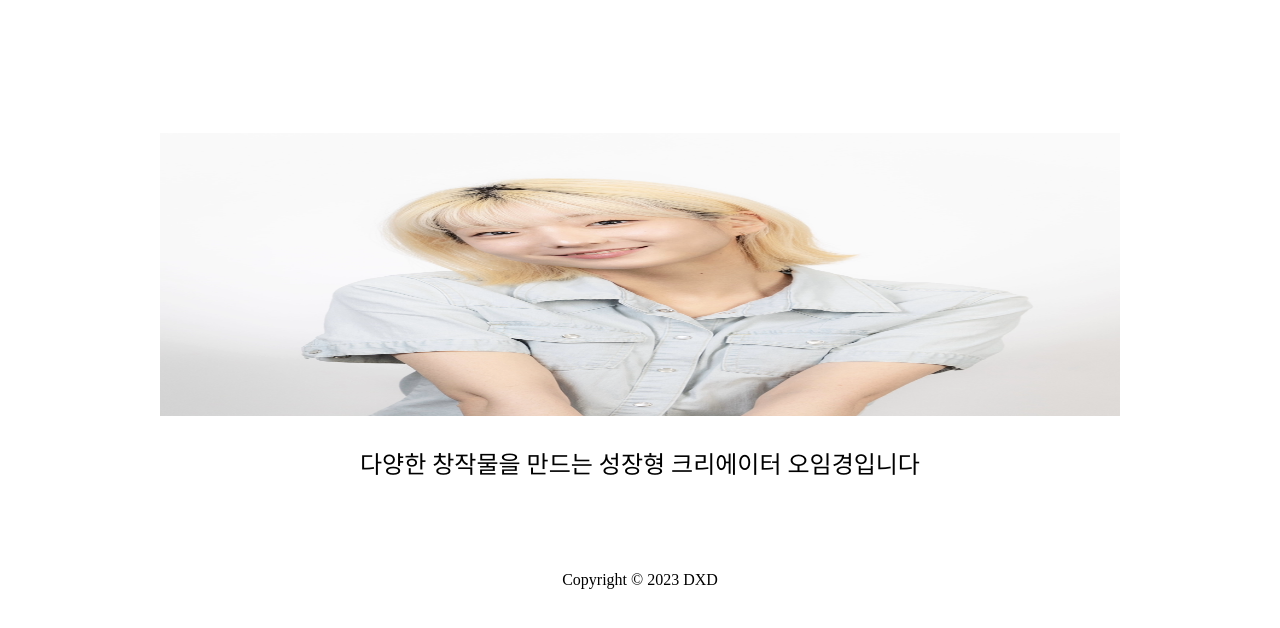
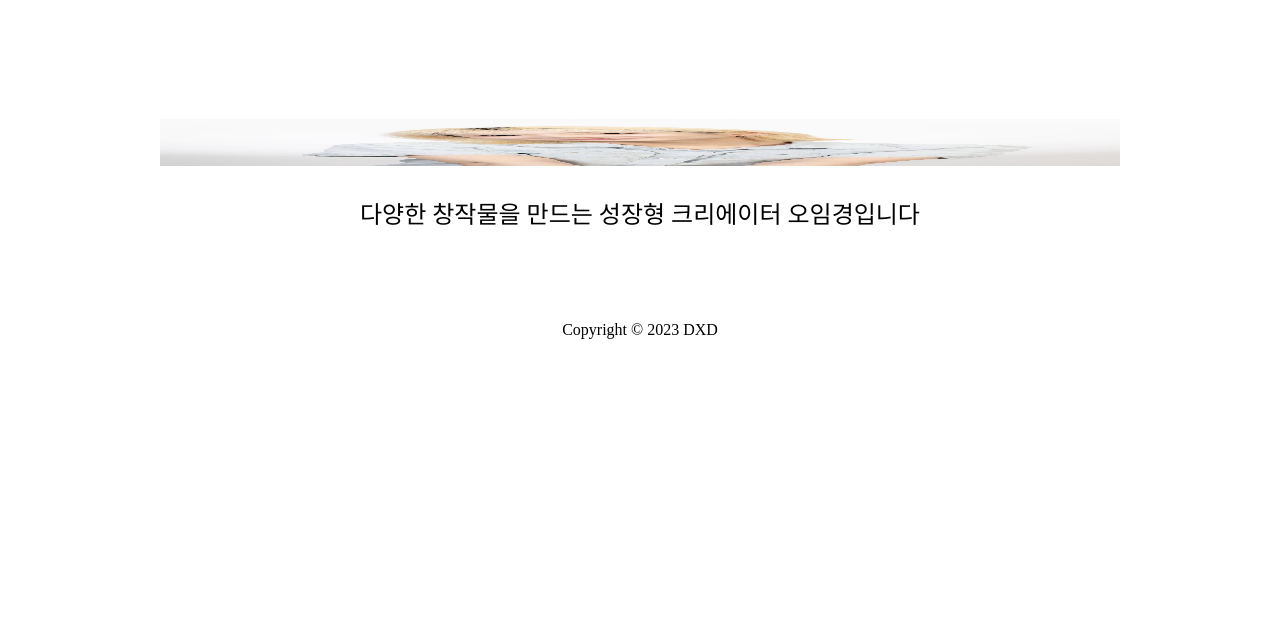
Before and after one commit to yimkyung/yimkyung.github.io, a plain HTML site: page index.html in a window 1280 px wide. Shown: the part 84-712 px from the top of the page. Drawn offline with Linux system fonts and the light colour scheme; a web font is replaced by a local one.

Commit message:
Update index.html

```diff
--- a/index.html
+++ b/index.html
@@ -19,7 +19,7 @@
 
 
     <div id="main-container">
-        <div id="featured-image"><img src="IMG_3202.png" width="300" height="300">
+        <div id="featured-image"><img src="IMG_3202.png" width="50" height="50">
         </div>
 
 
```
